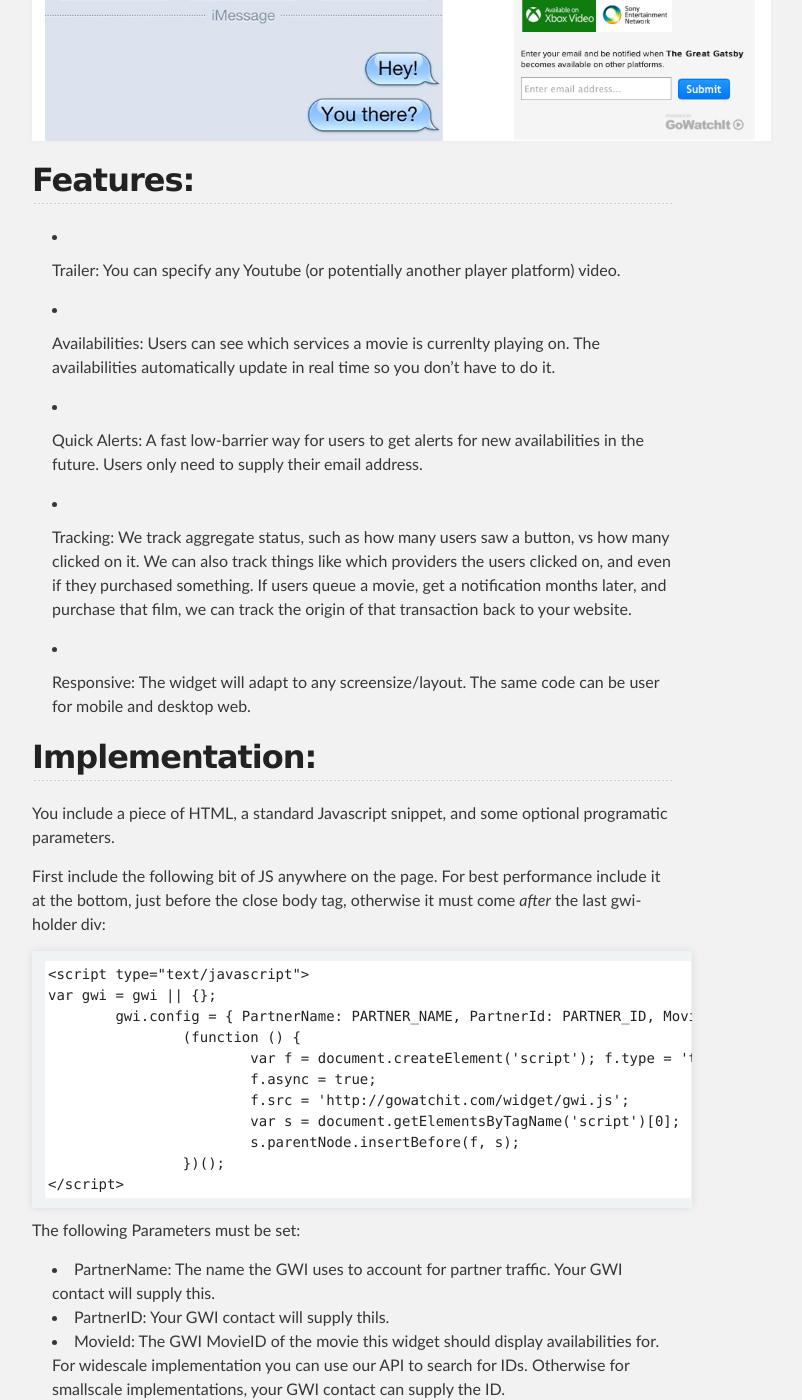
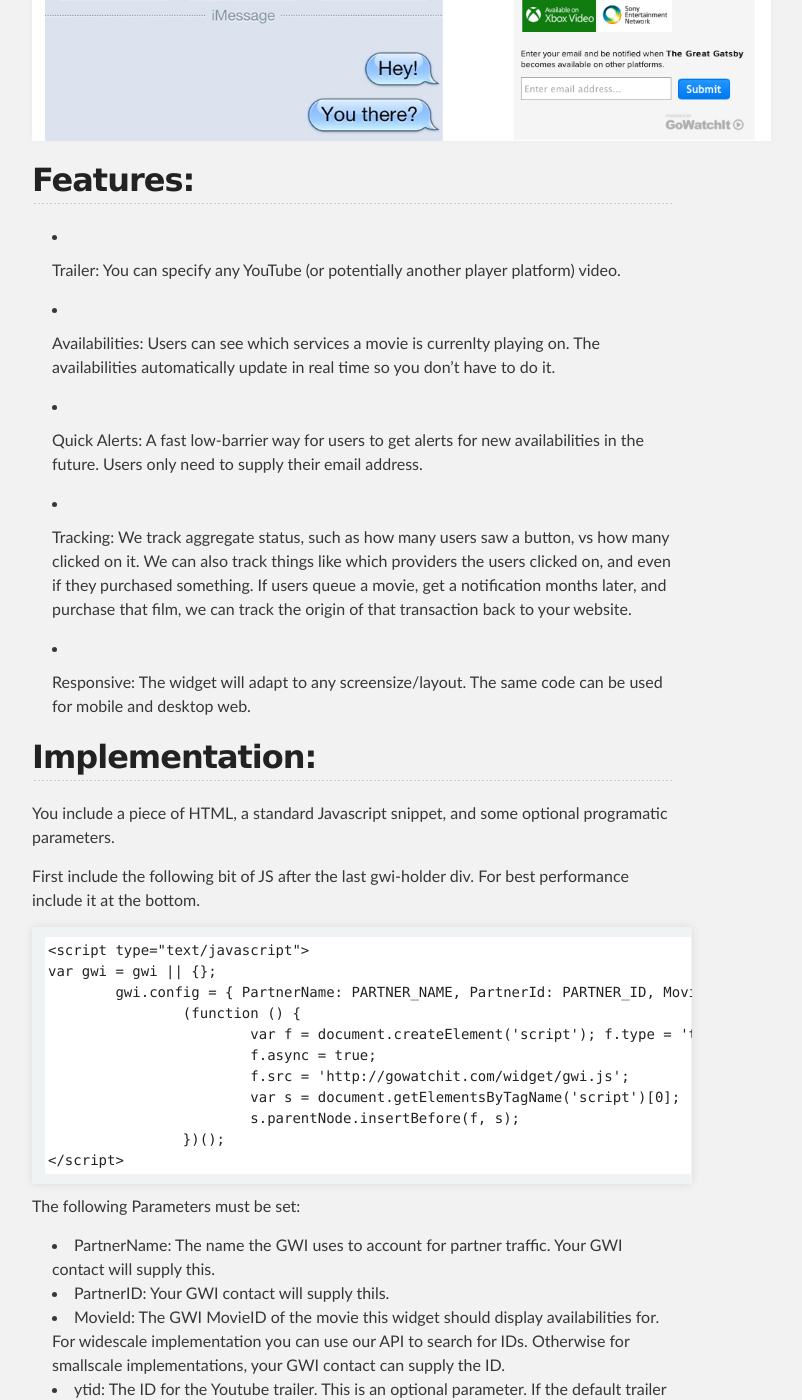
Before and after one commit to ncmdev/plexusent.github.io, a Jekyll site: the page built from trailerWidget.md, in a window 1280 px wide and 1400 px high, scrolled down 854 px. Shown: the whole window, without its empty margins (288-1090 px from the left). Built offline with Jekyll 4.4.1, drawn with Linux system fonts in a browser that asks for light colours; some of the changed text lies outside the part shown.

Commit message:
more typo corrections

````diff
--- a/trailerWidget.md
+++ b/trailerWidget.md
@@ -4,13 +4,13 @@
 overview: true
 ---
 # Trailer Widget
-Off the shelf, the widget injects a trailer, availability data and quick alerts directly into the page.
+Off the shelf, the widget injects a trailer, availability data, and quick alerts directly into the page.
 
 ![ad unit](screenshots/trailerUnit.png)
 
 ## Features:
 
-* Trailer: You can specify any Youtube (or potentially another player platform) video.
+* Trailer: You can specify any YouTube (or potentially another player platform) video.
 
 * Availabilities: Users can see which services a movie is currenlty playing on. The availabilities automatically update in real time so you don't have to do it.
 
@@ -18,13 +18,13 @@
 
 * Tracking: We track aggregate status, such as how many users saw a button, vs how many clicked on it. We can also track things like which providers the users clicked on, and even if they purchased something. If users queue a movie, get a notification months later, and purchase that film, we can track the origin of that transaction back to your website.
 
-* Responsive: The widget will adapt to any screensize/layout. The same code can be user for mobile and desktop web.
+* Responsive: The widget will adapt to any screensize/layout. The same code can be used for mobile and desktop web.
 
 ## Implementation:
 
 You include a piece of HTML, a standard Javascript snippet, and some optional programatic parameters.
 
-First include the following bit of JS anywhere on the page. For best performance include it at the bottom, just before the close body tag, otherwise it must come *after* the last gwi-holder div:
+First include the following bit of JS after the last gwi-holder div. For best performance include it at the bottom.
 ```
 <script type="text/javascript">
 var gwi = gwi || {};
````
Also changed, not shown: widget.md (+1 -1 lines).
